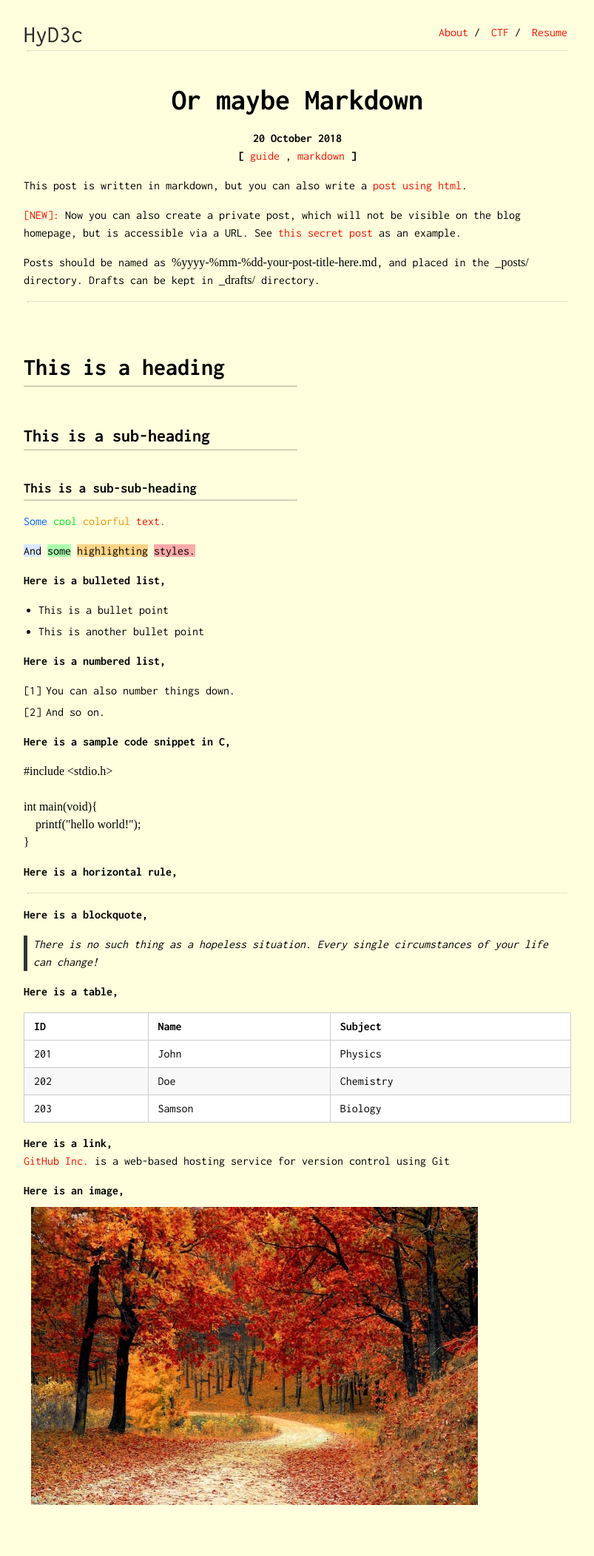
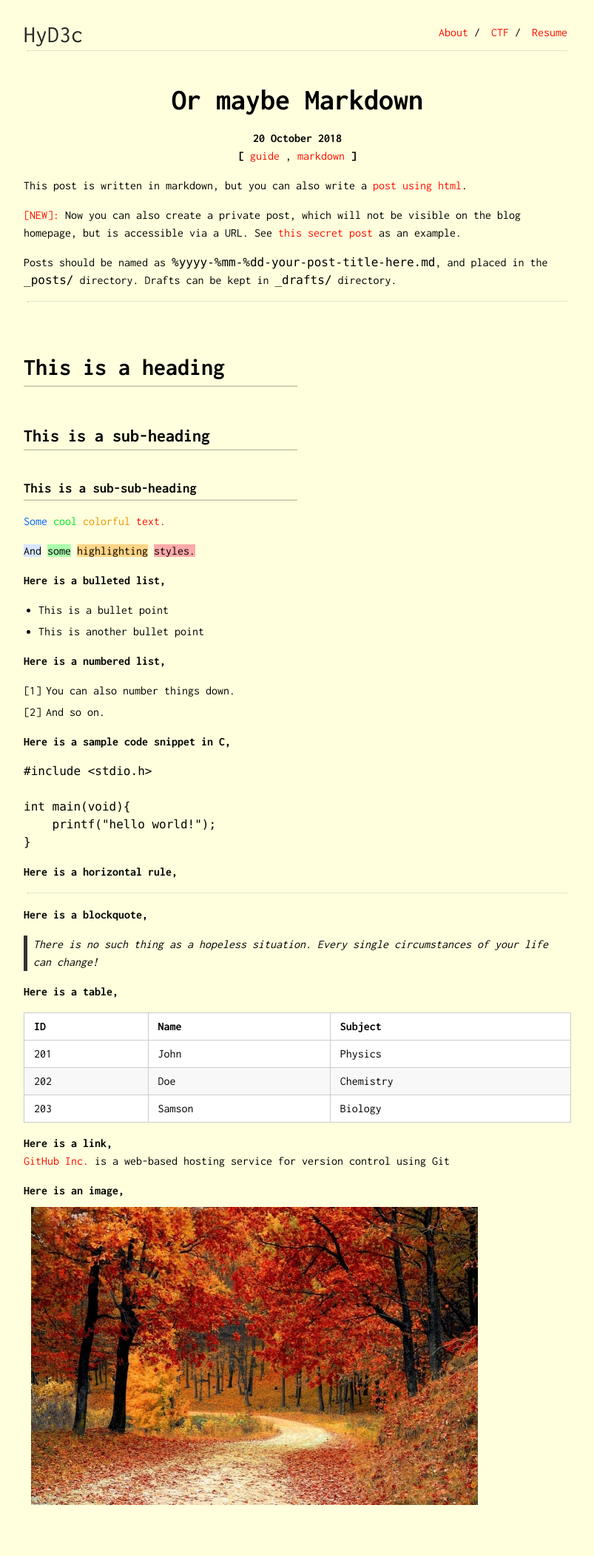
Before and after one commit to HyD3c/HyD3c.github.io, a Jekyll site: the page built from _posts/2018-10-20-markdown-posts.md, in a window 1280 px wide. Shown: the whole page at 74% size, without its empty margins (238-1041 px from the left). Built offline with Jekyll 4.4.1, drawn with Linux system fonts in a browser that asks for light colours; some web fonts are replaced.

Commit message:
Update syntax.css

```diff
--- a/css/syntax.css
+++ b/css/syntax.css
@@ -202,5 +202,5 @@
   border: 1px solid #ffffff;
 }
 code{
-  font-family: 'D2 coding';
+  font-family: 'D2 coding', 'Consolas';
 }
```
